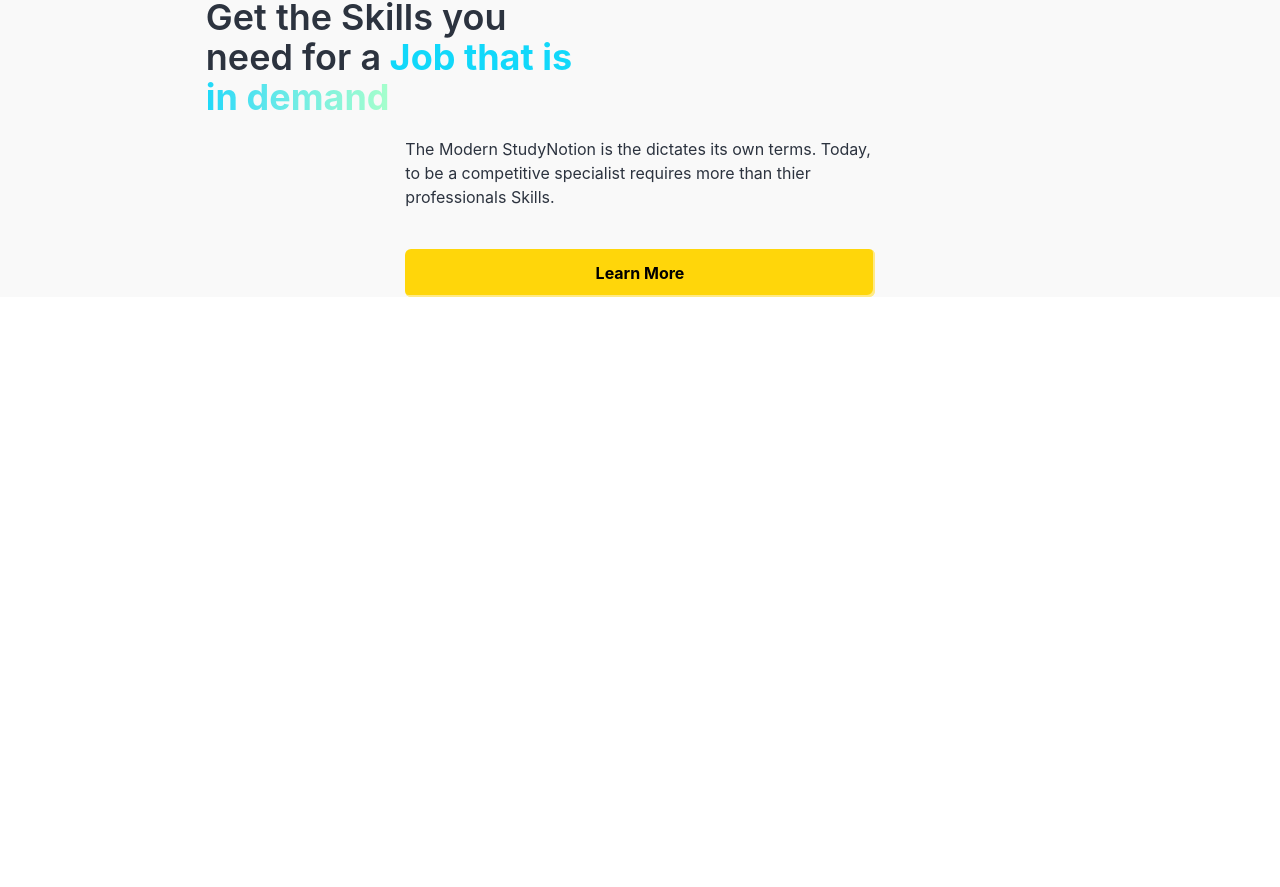
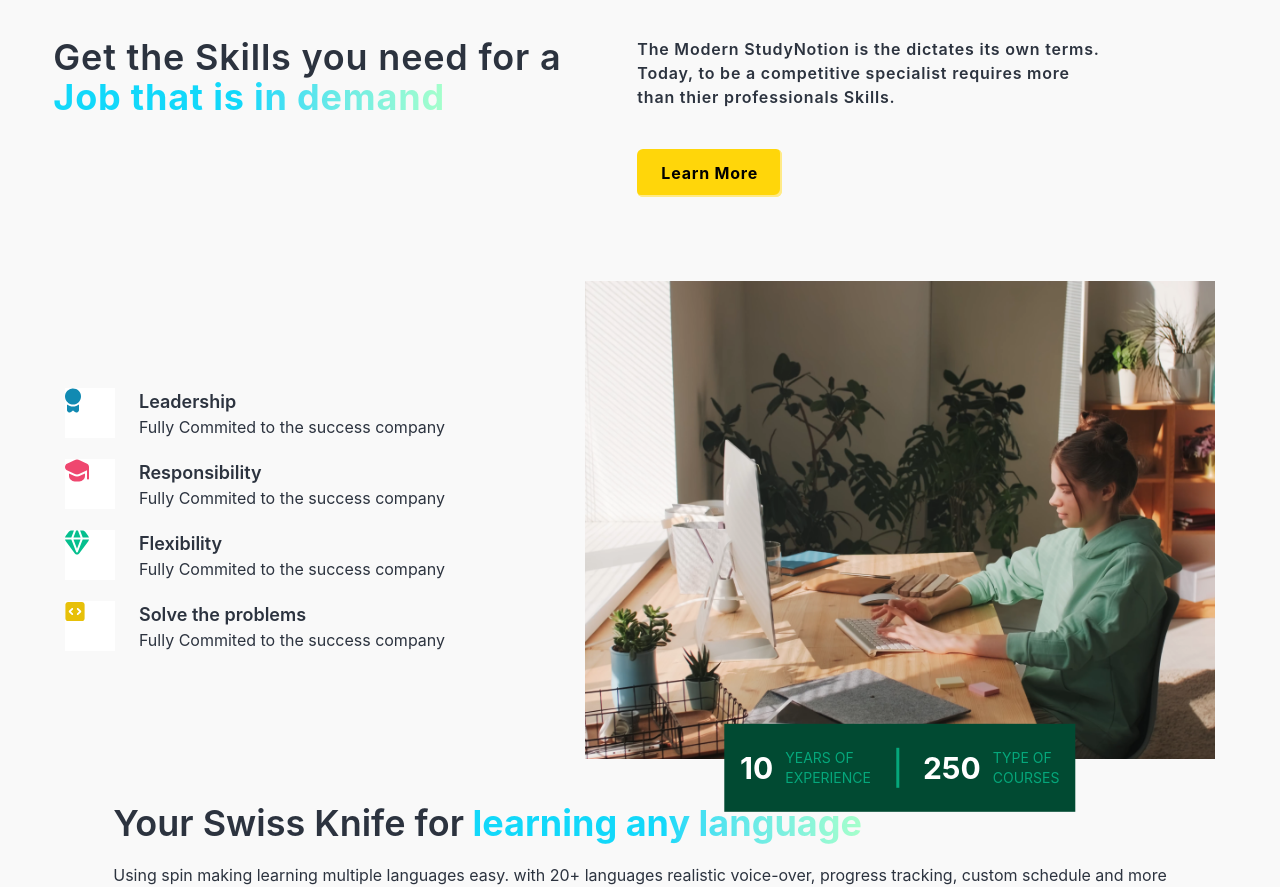
Before and after one commit to princepal09/StudyNotion, a React (Vite) app in the folder client/: page / in a window 1280 px wide. Shown: the part 1824-2711 px from the top of the page. Before the commit the page ends 2121 px from the top, so only its background shows below. Built offline with nearby package versions, Linux system fonts and the light colour scheme.

Commit message:
created timelineSection component

```diff
--- /dev/null
+++ b/client/src/components/core/HomePage/LearningLanguageSection.jsx
@@ -0,0 +1,18 @@
+import HighlightText from './HighlightText'
+
+const LearningLanguageSection = () => {
+  return (
+    <div className='flex flex-col gap-5'>
+      <h1 className='text-4xl font-semibold'>
+        Your Swiss Knife for
+        <HighlightText text={"learning any language"}/>
+      </h1>
+      <p>
+        Using spin making learning multiple languages easy. with 20+ languages realistic voice-over, progress tracking, custom schedule and more
+      </p>
+
+    </div>
+  )
+}
+
+export default LearningLanguageSection
--- /dev/null
+++ b/client/src/components/core/HomePage/TimeLineSection.jsx
@@ -0,0 +1,85 @@
+import React from 'react'
+import Logo1 from "../../../assets/TimeLineLogo/Logo1.svg"
+import Logo2 from "../../../assets/TimeLineLogo/Logo2.svg"
+import Logo3 from "../../../assets/TimeLineLogo/Logo3.svg"
+import Logo4 from "../../../assets/TimeLineLogo/Logo4.svg"
+import timelineImage from "../../../assets/Images/TimelineImage.png"
+const timeline = [
+
+    {
+        logo: Logo1,
+        heading: "Leadership",
+        Description: "Fully Commited to the success company"
+    },
+    {
+        logo: Logo2,
+        heading: "Responsibility",
+        Description: "Fully Commited to the success company"
+    },
+    {
+        logo: Logo3,
+        heading: "Flexibility",
+        Description: "Fully Commited to the success company"
+    },
+    {
+        logo: Logo4,
+        heading: "Solve the problems",
+        Description: "Fully Commited to the success company"
+    },
+
+]
+
+const TimeLineSection = () => {
+
+    return (
+        <div>
+            <div className='flex flex-row gap-15 items-center'>
+                <div className='w-[45%] flex flex-col gap-5'>
+                    {
+                        timeline.map((elem, idx) => {
+                            return (
+                                <div className='flex flex-row gap-6' key={idx}>
+
+                                    <div className='w-12.5 h-12.5 items-center  bg-white '>
+                                        <img src={elem.logo} />
+                                    </div>
+
+                                    <div>
+                                        <h2 className='font-semibold text-[18px]' >{elem.heading}</h2>
+                                        <p className='text-base'>{elem.Description}</p>
+                                    </div>
+
+                                </div>
+                            )
+
+                        })
+                    }
+                </div>
+
+                <div className='relative py-4 shadow-blue-200'>
+                    <img src={timelineImage} alt="timelineImage" className='shadow-white object-cover h-fit ' loading='lazy' />
+
+                    <div className='absolute left-[50%] translate-x-[-50%] translate-y-[-40%] bg-caribbeangreen-700 gap-6 flex flex-row text-white uppercase px-4 py-6'>
+                        <div className='flex  gap-3 items-center' >
+                            <h1 className='text-3xl font-bold'>10</h1>
+                            <h1 className='text-caribbeangreen-300 text-sm'>Years of Experience</h1>
+                        </div>
+
+                        <div className="bg-caribbeangreen-300 w-1"></div>
+
+                        <div className='flex flex-row gap-3 items-center  border-caribbeangreen-300' >
+                            <h1 className='text-3xl font-bold'>250</h1>
+                            <h1 className='text-caribbeangreen-300 text-sm'>Type of Courses</h1>
+                        </div>
+
+                    </div>
+
+                </div>
+
+            </div>
+
+        </div>
+    )
+}
+
+export default TimeLineSection
--- a/client/src/pages/Home.jsx
+++ b/client/src/pages/Home.jsx
@@ -6,6 +6,8 @@ import CTAButton from '../components/core/HomePage/Button'
 import Banner from "../assets/Images/banner.mp4"
 import CodeBlocks from '../components/core/HomePage/CodeBlocks';
 import image from '../assets/Images/bghome.svg'
+import TimeLineSection from '../components/core/HomePage/TimeLineSection';
+import LearningLanguageSection from '../components/core/HomePage/LearningLanguageSection';
 
 const Home = () => {
     return (
@@ -155,19 +157,17 @@ const Home = () => {
 
                 </div>
 
-                <div className=' w-11/12 max-w-maxContent flex flex-col items-center justify-between gap-5 mx-auto'>
+                <div className=' w-11/12 max-w-maxContent flex flex-col items-center justify-between gap-7 mx-auto'>
 
-                <div className='flex flex-row gap-5 '>
+                <div className='flex flex-row gap-14 tracking-wider my-10'>
 
                     <div className='text-4xl font-semibold w-[45%]'>
                         Get the Skills you need for a
                         <HighlightText text={"Job that is in demand "}/>
                     </div>
 
-                </div>
-
-                <div className='flex flex-col gap-10 w-[40%] '>
-                    <p>
+                    <div className='flex flex-col gap-10 items-start w-[40%] '>
+                    <p className='text-[16px] font-semibold '>
                         The Modern StudyNotion is the dictates its own terms. Today, to be a competitive specialist requires more than thier professionals Skills.
                     </p>
 
@@ -177,9 +177,21 @@ const Home = () => {
 
 
 
+
+
                 </div>
 
                 </div>
+
+                <TimeLineSection/>
+
+                <LearningLanguageSection/>
+
+
+
+                </div>
+
+
 
             </div>
 
```
